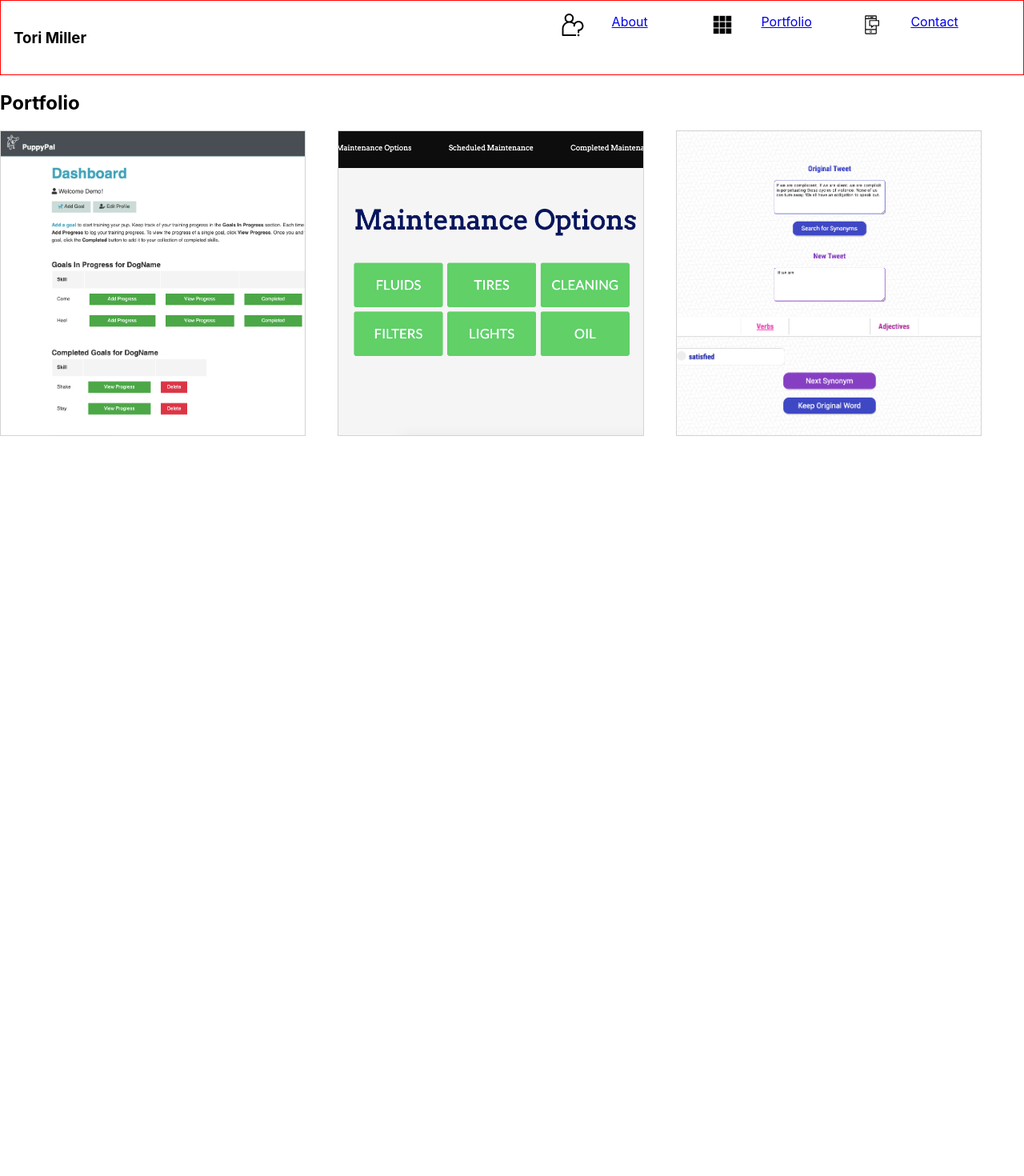
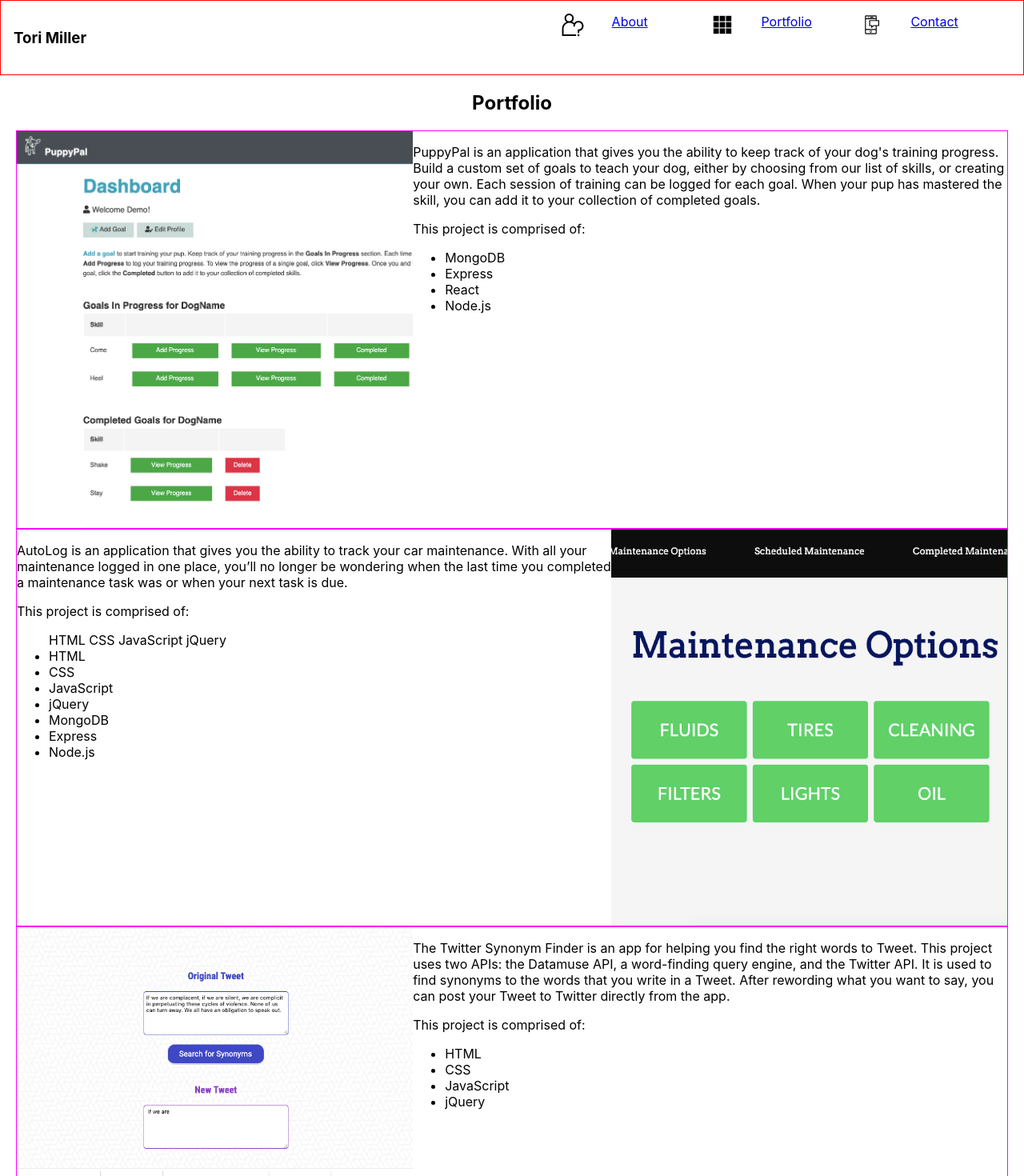
Before and after one commit to torimiller/portfolio, a React (Create React App) app in the folder client/: page /portfolio in a window 1280 px wide. Shown: the top 1470 px of the page at 80% size. Before the commit the page ends 800 px from the top, so only its background shows below. Built offline with nearby package versions, Linux system fonts and the light colour scheme.

Commit message:
created portfolio page

```diff
--- a/client/src/App.css
+++ b/client/src/App.css
@@ -33,6 +33,7 @@
 .about-wrapper {
   display: grid;
   grid-template-columns: 50% 50%;
+  margin: 20px;
 }
 
 .about-col {
@@ -41,6 +42,10 @@
 
 .skill {
   font-size: 1.75em;
+}
+
+.portfolio-preview-wrapper {
+  margin: 20px;
 }
 
 .portfolio-preview-thumbnail-wrapper {
@@ -56,12 +61,37 @@
 
 /* PORTFOLIO */
 
-.portfolio-thumbnail-wrapper {
+.portfolio-h1 {
+  text-align: center;
+}
+
+.portfolio-wrapper {
+  margin: 20px;
+}
+
+.portfolio-piece-left {
+  border: 1px solid magenta;
+  display: grid;
+  grid-template-columns: 40% 60%;
+}
+
+.portfolio-piece-right {
+  border: 1px solid magenta;
+  display: grid;
+  grid-template-columns: 60% 40%;
+}
+
+.portfolio-image {
+  width: 100%;
+}
+
+/* .portfolio-thumbnail-wrapper {
   display: grid;
   grid-template-columns: 33% 33% 33%;
+  margin: 20px;
 }
 
 .portfolio-thumbnail-wrapper > img {
   width: 90%;
   border: .5px solid lightgray;
-}
+} */
--- a/client/src/components/About/About.js
+++ b/client/src/components/About/About.js
@@ -27,8 +27,8 @@ const About = () => {
                     <p className="skill">Node.js</p>
                 </div>
             </div>
-            <div>
-                <h1>Portfolio</h1>
+            <div className="portfolio-preview-wrapper">
+                <h1 className="portfolio-h1">Portfolio</h1>
                 <div className="portfolio-preview-thumbnail-wrapper">
                 <img src={puppypal} className="puppypal" alt="puppypal-thumbnail" />
                 <img src={autolog} className="autolog" alt="autolog-thumbnail" />
--- a/client/src/components/Portfolio/Portfolio.js
+++ b/client/src/components/Portfolio/Portfolio.js
@@ -8,11 +8,50 @@ import twitter from './img/twitter.png';
 const Portfolio = () => {
     return (
         <Fragment>
-            <h1>Portfolio</h1>
-            <div className="portfolio-thumbnail-wrapper">
-                <img src={puppypal} className="puppypal" alt="puppypal-thumbnail" />
-                <img src={autolog} className="autolog" alt="autolog-thumbnail" />
-                <img src={twitter} className="twitter" alt="twitter-thumbnail" />
+            <h1 className="portfolio-h1">Portfolio</h1>
+            <div className="portfolio-wrapper">
+                <div className="portfolio-piece-left">
+                    <img src={puppypal} className="puppypal portfolio-image" alt="puppypal-thumbnail" />
+                    <div>
+                        <p>PuppyPal is an application that gives you the ability to keep track of your dog's training progress. Build a custom set of goals to teach your dog, either by choosing from our list of skills, or creating your own. Each session of training can be logged for each goal. When your pup has mastered the skill, you can add it to your collection of completed goals.</p>
+                        <p>This project is comprised of:</p>
+                        <ul>
+                            <li>MongoDB</li>
+                            <li>Express</li>
+                            <li>React</li>
+                            <li>Node.js</li>
+                        </ul>
+                    </div>
+                </div>
+                <div className="portfolio-piece-right">
+                    <div>
+                        <p>AutoLog is an application that gives you the ability to track your car maintenance. With all your maintenance logged in one place, you’ll no longer be wondering when the last time you completed a maintenance task was or when your next task is due.</p>
+                        <p>This project is comprised of:</p>
+                        <ul>HTML CSS JavaScript jQuery
+                            <li>HTML</li>
+                            <li>CSS</li>
+                            <li>JavaScript</li>
+                            <li>jQuery</li>
+                            <li>MongoDB</li>
+                            <li>Express</li>
+                            <li>Node.js</li>
+                        </ul>
+                    </div>
+                    <img src={autolog} className="autolog portfolio-image" alt="autolog-thumbnail" />
+                </div>
+                <div className="portfolio-piece-left">
+                    <img src={twitter} className="twitter portfolio-image" alt="twitter-thumbnail" />
+                    <div>
+                        <p>The Twitter Synonym Finder is an app for helping you find the right words to Tweet. This project uses two APIs: the Datamuse API, a word-finding query engine, and the Twitter API. It is used to find synonyms to the words that you write in a Tweet. After rewording what you want to say, you can post your Tweet to Twitter directly from the app.</p>
+                        <p>This project is comprised of:</p>
+                        <ul>
+                            <li>HTML</li>
+                            <li>CSS</li>
+                            <li>JavaScript</li>
+                            <li>jQuery</li>
+                        </ul>
+                    </div>
+                </div>
             </div>
         </Fragment>
     )
```
